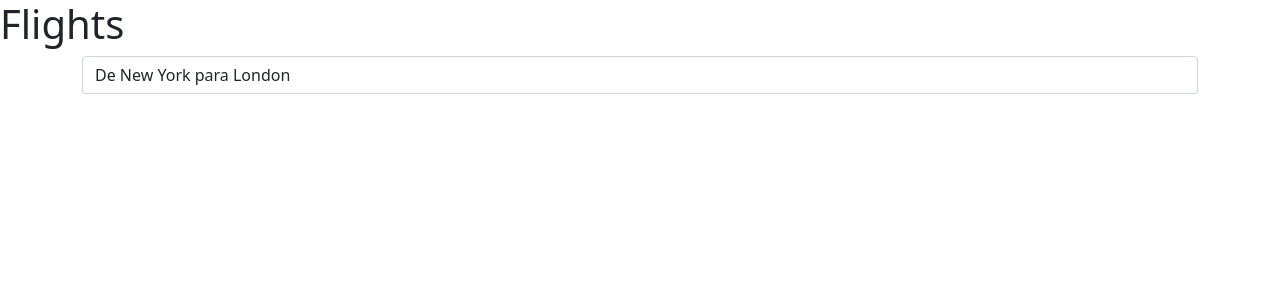
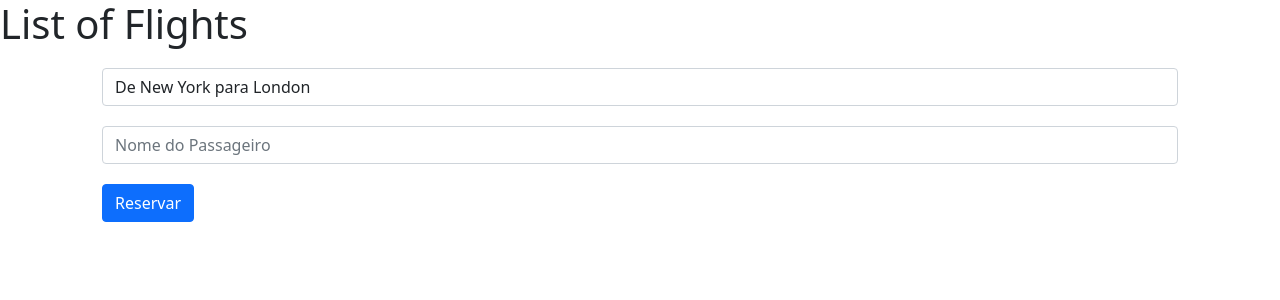
Before and after one commit to jeffsantos/curso-ebape-prog-aplic-cur2018-turma2021, a Flask app: page / in a window 1280 px wide. Shown: the top 300 px of the page. Run offline with Flask 2, Linux system fonts and the light colour scheme; parts of the project's set-up code (start-up, migrations or seed data) failed here and were passed over.

Commit message:
Aula 07 - Flask + SqlAlchemy

```diff
--- a/5-python-sql/py03-passengers.py
+++ b/5-python-sql/py03-passengers.py
@@ -15,6 +15,8 @@ from sqlalchemy import create_engine
 from sqlalchemy.orm import scoped_session, sessionmaker
 
 engine = create_engine(os.getenv("DATABASE_URL"))
+#engine = create_engine("postgresql://postgres:aulasql@localhost/flightsdb")
+
 db = scoped_session(sessionmaker(bind=engine))
 
 def main():
--- a/5-python-sql/voos-web/app.py
+++ b/5-python-sql/voos-web/app.py
@@ -20,6 +20,20 @@ def index():
 
     return render_template("index.html", flights=flights)
 
-@app.route("/book", methdos=["POST"])
+@app.route("/book", methods=["POST"])
 def book():
-    return
+    passageiro = request.form.get("name")
+
+    if passageiro == "":
+        return render_template("error.html", message="Passageiro precisa ser informado!!")
+
+    try:
+        voo = int(request.form.get("flight_id"))
+    except ValueError:
+        return render_template("erro.html", message="Voo inválido!!")
+
+    db.execute("INSERT INTO passengers (name, flight_id) VALUES (:name, :flight_id)",
+                {"name":passageiro, "flight_id":voo})
+    db.commit()
+
+    return render_template("success.html")
--- a/5-python-sql/voos-web/static/css/custom.css
+++ b/5-python-sql/voos-web/static/css/custom.css
@@ -0,0 +1,3 @@
+.form-group {
+    margin: 20px;
+}
--- a/5-python-sql/voos-web/templates/index.html
+++ b/5-python-sql/voos-web/templates/index.html
@@ -1,12 +1,16 @@
 {% extends "layout.html" %}
 
+{% block title %}
+    Flights
+{% endblock %}
+
 {% block heading %}
-    Flights
+    List of Flights
 {% endblock %}
 
 {% block body %}
 
-    <form action="">
+    <form action="{{ url_for('book') }}" method="post">
         <div class="form-group">
             <select class="form-control" name="flight_id">
                 {% for flight in flights %}
@@ -15,6 +19,14 @@
             </select>
         </div>
 
+        <div class="form-group">
+            <input class="form-control" name="name" placeholder="Nome do Passageiro">
+        </div>
+
+        <div class="form-group">
+            <button class="btn btn-primary">Reservar</button>
+        </div>
+
     </form>
 
 {% endblock %}
```
Also changed, not shown: 5-python-sql/voos-web/templates/error.html (added, +13 -0 lines), 5-python-sql/voos-web/templates/success.html (added, +13 -0 lines).
